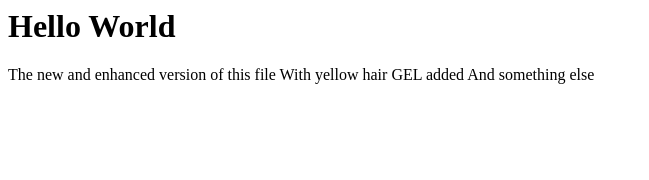
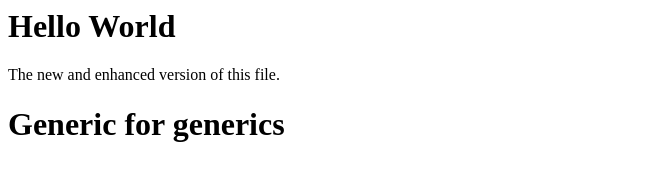
Before and after one commit to gjngeldenhuis/skyscape-simple, a plain HTML site: page files/index.html in a window 1280 px wide. Shown: the whole page, without its empty margins (0-649 px from the left). Drawn offline with Linux system fonts and the light colour scheme.

Commit message:
Making generic

```diff
--- a/files/index.html
+++ b/files/index.html
@@ -1,6 +1,5 @@
 <html>
   <h1> Hello World </h1>
-The new and enhanced version of this file
-With yellow hair GEL added
-And something else
+The new and enhanced version of this file.
+  <h1> Generic for generics </h1>
 </html>
```
